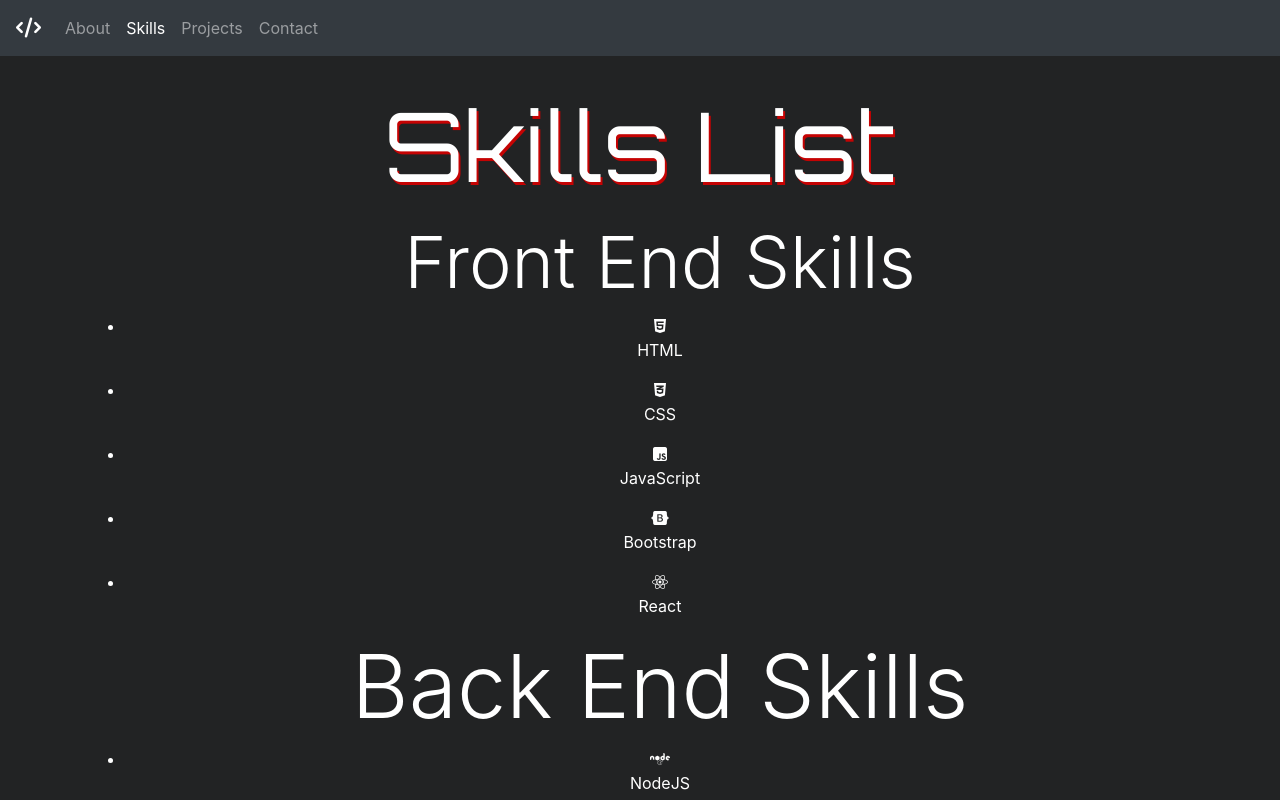
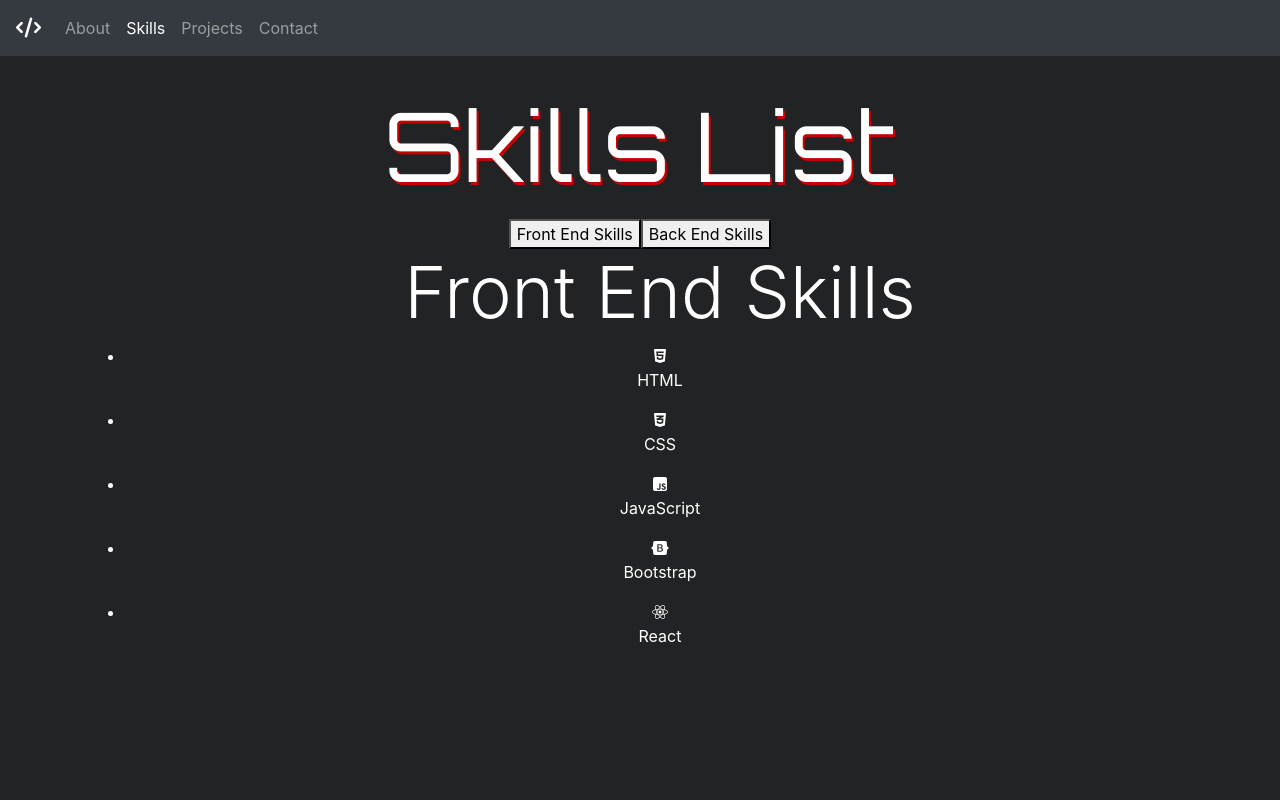
Before and after one commit to asdrmada/portfolio, a React (Create React App) app: page /skills in a window 1280 px wide. Shown: the top 800 px of the page. Built offline with nearby package versions, Linux system fonts and the light colour scheme; a web font is replaced by a local one.

Commit message:
Skills compontents logic complete

```diff
--- a/src/comps/Contact.js
+++ b/src/comps/Contact.js
@@ -9,7 +9,7 @@
                 <h4 className='display-4'>Email</h4>
                 <p>newmanalexander92@gmail.com</p>
 
-                <a href='github.io/asdrmada'><i class="fab fa-4x fa-github"></i></a>
+                <a href='https://github.com/asdrmada'><i class="fab fa-4x fa-github"></i></a>
 
                 <a href='https://www.linkedin.com/in/alexander-newman-a63572182/'><i class="fab fa-4x fa-linkedin"></i></a>
 
--- a/src/comps/Skills.js
+++ b/src/comps/Skills.js
@@ -5,10 +5,11 @@
     constructor(props) {
         super(props);
         this.state = {
-            renderChoice : 'Front end'
+            renderChoice : 'Front End'
         }
+        this.changeSkillDisplay = this.changeSkillDisplay.bind(this);
 
-        console.log(this.state)
+        console.log(this.state);
       }
 
     static defaultProps = {
@@ -76,6 +77,13 @@
         ]
     };
 
+    changeSkillDisplay(b){
+        this.setState(
+            {renderChoice : b.target.value}
+        )
+      console.log(this.state.renderChoice)
+    }
+
     render() {
 
         const  frontEndSkills = this.props.frontEnd.map((skill, key) =>
@@ -89,7 +97,11 @@
         return (
             <div>
                 <h1 className='display-1 title'>Skills List</h1>
-                <SkillsList frontEnds={frontEndSkills} backEnds={backEndSkills}/>
+
+                <button onClick={this.changeSkillDisplay} value='Front End'>Front End Skills</button>
+                <button onClick={this.changeSkillDisplay} value='Back End'>Back End Skills</button>
+
+                <SkillsList frontEnds={frontEndSkills} backEnds={backEndSkills} render={this.state.renderChoice}/>
             </div>
         )
     }
--- a/src/comps/SkillsList.js
+++ b/src/comps/SkillsList.js
@@ -9,17 +9,24 @@
       }
 
     render() {
+
+      const showSkills = this.props.render === 'Front End';
+
         return (
             <div>
                 <ul>
-                 <h3 className='display-3'>Front End Skills</h3>
-                   {this.props.frontEnds}
-
-                 <h3 className='display-2'>Back End Skills</h3>
-                   {this.props.backEnds}
+                {showSkills ? (
+                  <div>
+                    <h3 className='display-3'>Front End Skills</h3>
+                    {this.props.frontEnds}
+                  </div>
+                ) : (
+                  <div>
+                    <h3 className='display-3'>Back End Skills</h3>
+                    {this.props.backEnds}
+                  </div>
+                )}
                 </ul>
-                <p>render check</p>
-
 
             </div>
         )
```
